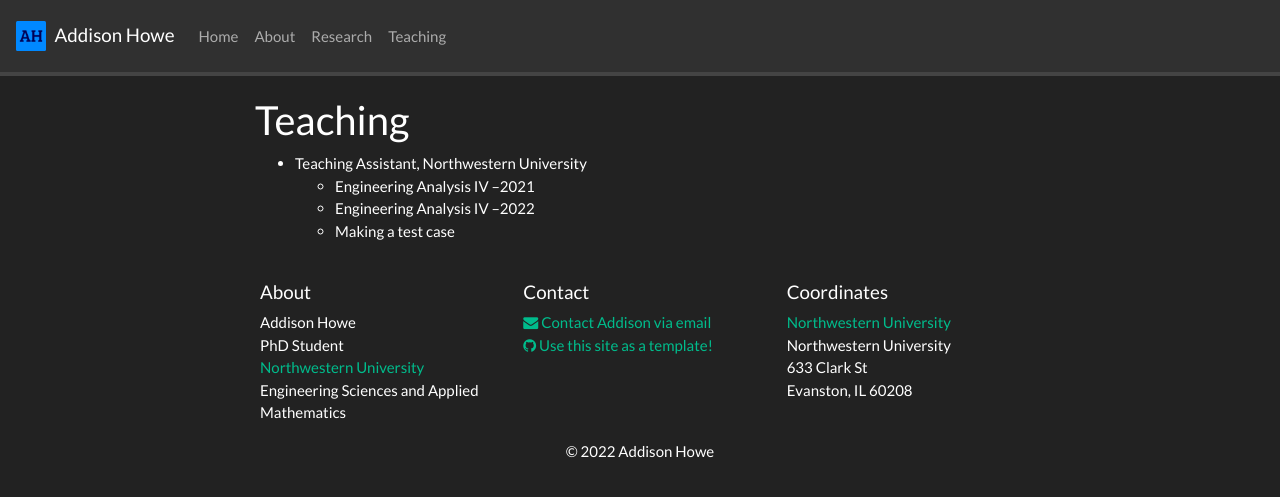
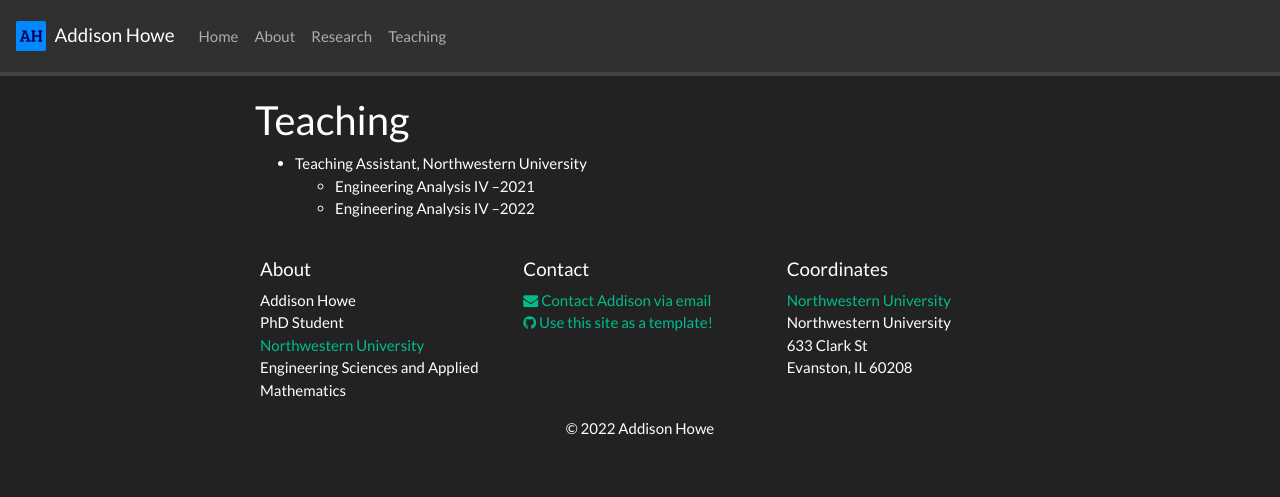
Before and after one commit to AddisonHowe/addisonhowe.github.io, a Jekyll site: the page built from _pages/teaching.md, in a window 1280 px wide. Shown: the top 497 px of the page. Built offline with Jekyll 4.4.1, drawn with Linux system fonts in a browser that asks for light colours; nearby versions of some CDN libraries; a style sheet for code colours, icons or effects is not loaded.

Commit message:
removed a line for testing in teaching.md

```diff
--- a/_pages/teaching.md
+++ b/_pages/teaching.md
@@ -10,4 +10,3 @@ permalink: /teaching/
 * Teaching Assistant, Northwestern University
     * Engineering Analysis IV --2021
     * Engineering Analysis IV --2022
-    * Making a test case
```
